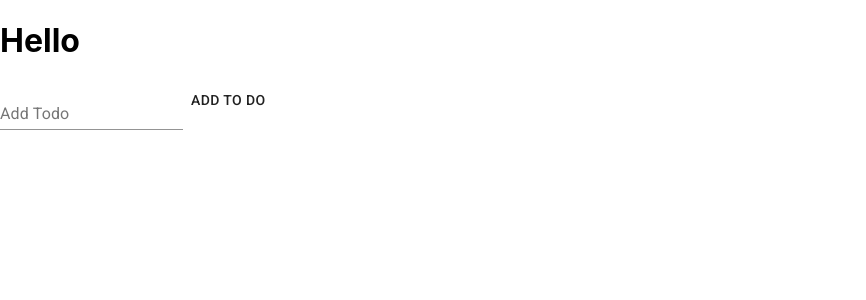
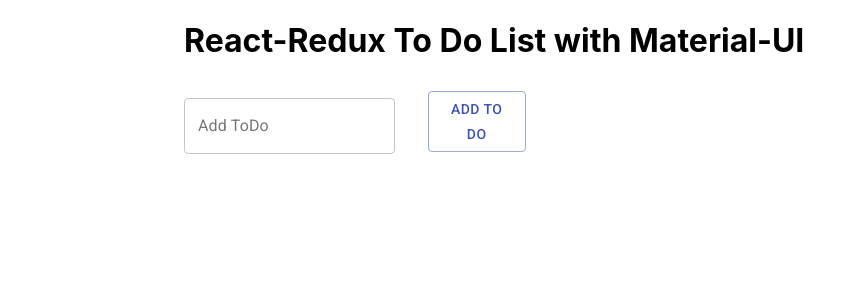
Before and after one commit to csakis/redux-to-do, a React (Create React App) app: page / in a window 1280 px wide. Shown: the top 300 px of the page, without its empty margins (0-866 px from the left). Built offline with nearby package versions, Linux system fonts and the light colour scheme.

Commit message:
screwing around with styling

```diff
--- a/src/App.js
+++ b/src/App.js
@@ -1,14 +1,14 @@
 import React from "react";
-import TodoInput from './components/ToDoInput'
-
+import TodoInput from "./components/ToDoInput";
+import { Container } from "@material-ui/core";
 
 function App() {
   return (
-    <div>
-      <h1>Hello</h1>
+    <Container maxWidth="md" >
+      <h1>React-Redux To Do List with Material-UI</h1>
       <TodoInput />
-    </div>
+    </Container>
   );
 }
 
-export default App
+export default App;
--- a/src/components/ToDoInput.js
+++ b/src/components/ToDoInput.js
@@ -2,33 +2,53 @@
 import { connect } from "react-redux";
 import { addTodo } from "../actions/add-todo";
 import { changeInput } from "../actions/change-input";
-import { FormControl, InputLabel, Input, Button } from "@material-ui/core";
+import { FormControl, Grid, Button, TextField } from "@material-ui/core";
 
 const TodoInput = props => {
   return (
     <div>
       <FormControl>
-        <InputLabel>Add Todo</InputLabel>
-        <Input value={props.input} onChange={props.onChangeInput} />
-      </FormControl>
+        {/* <Inputbel>Add Todo</InputLabel> */}
+        <Grid
+          container
+          spacing={3}
+          direction="row"
+          justify="center"
+          alignItems="center"
+        >
+          <Grid item xs={8}>
+            <TextField
+              variant="outlined"
+              label="Add ToDo"
+              margin="normal"
+              value={props.input}
+              onChange={props.onChangeInput}
+            />
+          </Grid>
+          <Grid item xs={4}>
             <Button
+              variant="outlined"
+              color="primary"
               onClick={() => {
                 props.onAddTodo(props.index + 1, props.input);
               }}
             >
               Add to do
             </Button>
+          </Grid>
+        </Grid>
+      </FormControl>
     </div>
   );
 };
 
-const mapStatetoProps = state => {
+const mapStateToProps = state => {
   return {
     input: state.input.input,
     index: state.todos.index
   };
 };
-const mapActionstoProps = dispatch => {
+const mapActionsToProps = dispatch => {
   return {
     onAddTodo: (id, text) => {
       dispatch(addTodo({ id, text }));
@@ -39,6 +59,6 @@
 };
 
 export default connect(
-  mapStatetoProps,
-  mapActionstoProps
+  mapStateToProps,
+  mapActionsToProps
 )(TodoInput);
```
Lines whose indentation alone changed are shown as unchanged.
